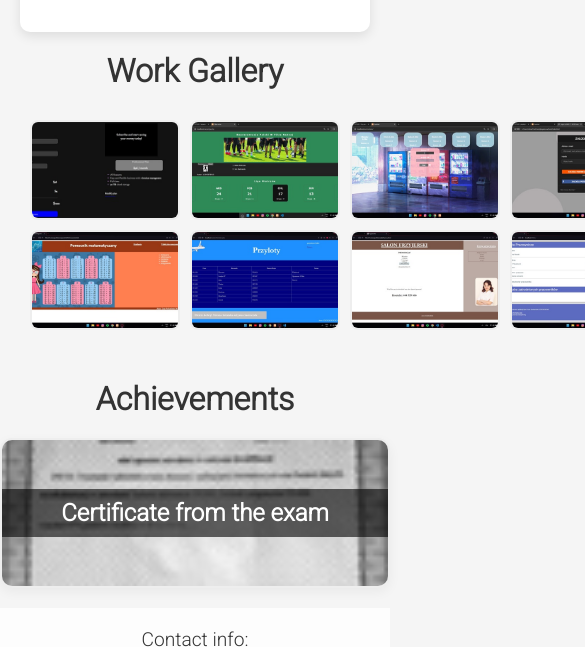
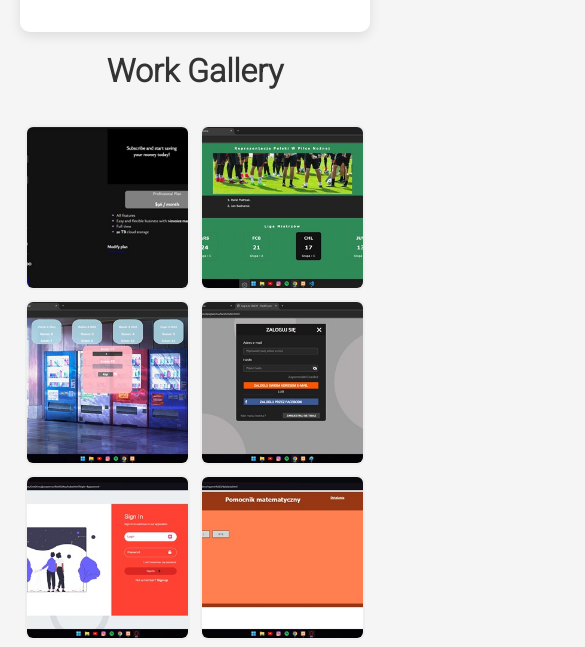
Before and after one commit to kennedytsk/my-website, a plain HTML site: page index.html in a window 390 px wide. Shown: the part 1114-1761 px from the top of the page, 585 px wide, since content can reach past the window. Drawn offline with Linux system fonts and the light colour scheme.

Commit message:
Add files via upload

```diff
--- a/style.css
+++ b/style.css
@@ -31,7 +31,14 @@ header h1 {
     margin: 0 auto;
     padding: 20px;
 }
+@media (max-width: 768px) {
+    .gallery {
+        grid-template-columns: repeat(auto-fit, minmax(120px, 1fr));
+    }
 
+    .frame {
+        aspect-ratio: 1 / 1;
+}}
 .about-me, .skills {
         min-height: auto;
         background-color: #ffffff;
@@ -83,12 +90,6 @@ header h1 {
         overflow: hidden;
     }
 }
-@media (max-width: 768px) {
-    .frame img {
-        max-height: 200px;
-        object-fit: cover;
-    }
-}
 .about-me h2, .skills h2 {
     font-size: 2rem;
     margin-bottom: 20px;
@@ -128,24 +129,55 @@ header h1 {
     height: 100%;
     background-color: blue;
 }
-
 .gallery {
     display: grid;
-    grid-template-columns: repeat(auto-fit, minmax(150px, 1fr));
+    grid-template-columns: repeat(5, 1fr);
+    grid-template-rows: repeat(2, auto);
     gap: 10px;
+    max-width: 1200px;
+    margin: 20px auto;
     padding: 10px;
-    max-width: 1000px;
-    margin: 0 auto;
+    justify-content: center;
 }
 
 .frame {
-    position: relative;
     background-color: #fff;
     border: 2px solid #eee;
     border-radius: 8px;
-    height: 100px;
     overflow: hidden;
+    position: relative;
+    aspect-ratio: 4 / 3;
+    height: auto;
+    display: flex;
+    align-items: center;
+    justify-content: center;
 }
+
+.frame img {
+    width: 100%;
+    height: 100%;
+    object-fit: cover;
+}
+
+
+@media (max-width: 768px) {
+    .gallery {
+        grid-template-columns: repeat(auto-fit, minmax(120px, 1fr));
+        max-width: 100%;
+        margin: 10px auto;
+        padding: 5px;
+    }
+
+    .frame {
+        aspect-ratio: 1 / 1;
+    }
+
+    .frame img {
+        max-height: 200px;
+        object-fit: cover;
+    }
+}
+
 .frame:hover {
     transform: translateY(-10px);
     box-shadow: 0 8px 20px rgba(0, 0, 0, 0.1);
```
